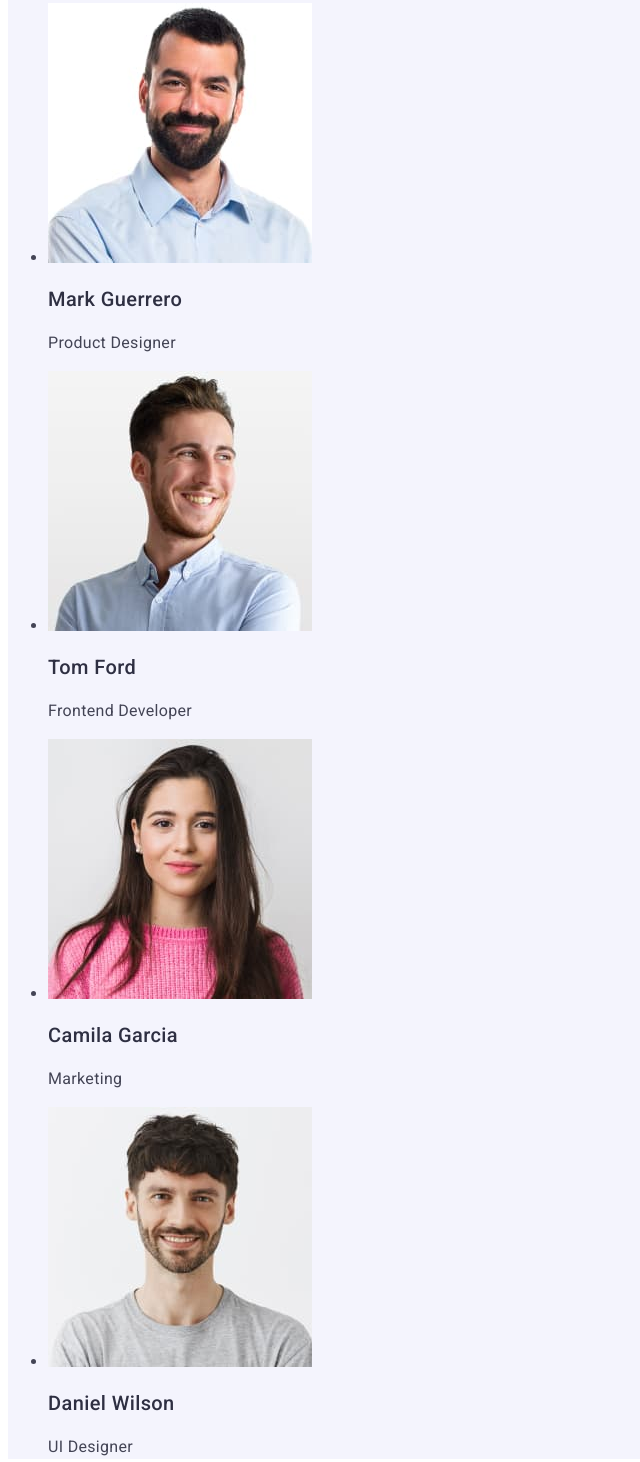
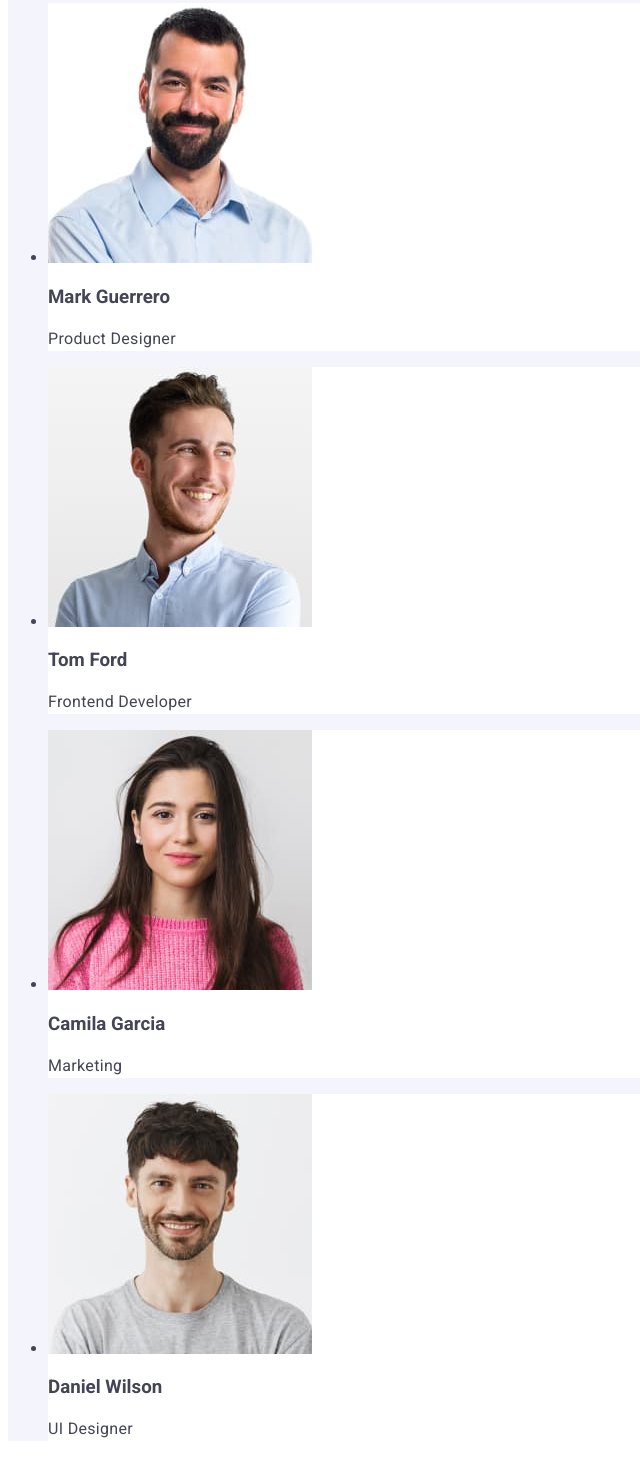
Before and after one commit to vanyaandrienko/goit-markup-hw-02, a plain HTML site: page index.html in a window 1280 px wide. Shown: the part 848-2310 px from the top of the page, without its empty margins (0-640 px from the left). Drawn offline with Linux system fonts and the light colour scheme.

```diff
--- a/css/styles.css
+++ b/css/styles.css
@@ -154,6 +154,9 @@ color: #2e2f42;
     color: #2e2f42;
 
 }
+.employees-photo {
+    background-color: #FFFFFF;
+}
 
 .page-apps > h2 {
     font-family: "Roboto", sans-serif;
--- a/index.html
+++ b/index.html
@@ -73,24 +73,24 @@
         </section>
         <section class="employees">
             <h2 class="employees-main">Our Team</h2>
-            <ul class="employees-managers">
-                <li><img src="./images/img-3.jpg" alt=" Mark Guerrero" width="264" />
-                    <h3 >Mark Guerrero</h3>
+            <ul>
+                <li class="employees-photo"><img src="./images/img-3.jpg" alt=" Mark Guerrero" width="264" />
+                    <h3 class="employees-managers">Mark Guerrero</h3>
                     <p class="employees-paragraph">Product Designer</p>
                 </li>
-                <li> <img src="./images/img-2.jpg" alt="Tom Ford" width="264" />
+                <li class="employees-photo"> <img src="./images/img-2.jpg" alt="Tom Ford" width="264" />
 
-                    <h3 >Tom Ford</h3>
+                    <h3 class="employees-managers">Tom Ford</h3>
                     <p class="employees-paragraph">Frontend Developer</p>
                 </li>
-                <li> <img src="./images/img-1.jpg" alt="Camila Garcia" width="264" />
+                <li class="employees-photo"> <img src="./images/img-1.jpg" alt="Camila Garcia" width="264" />
 
-                    <h3>Camila Garcia</h3>
+                    <h3 class="employees-managers">Camila Garcia</h3>
                     <p class="employees-paragraph">Marketing</p>
                 </li>
-                <li> <img src="./images/img.jpg" alt="Daniel Wilson" width="264" />
+                <li class="employees-photo"> <img src="./images/img.jpg" alt="Daniel Wilson" width="264" />
 
-                    <h3>Daniel Wilson</h3>
+                    <h3 class="employees-managers">Daniel Wilson</h3>
                     <p class="employees-paragraph">UI Designer</p>
                 </li>
             </ul>
```
